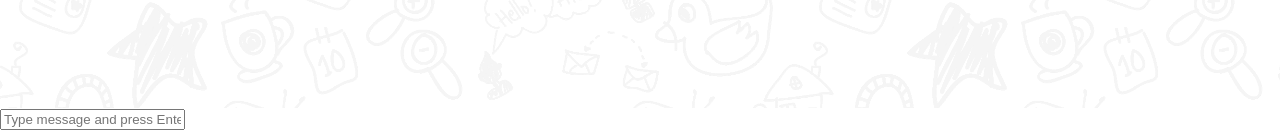
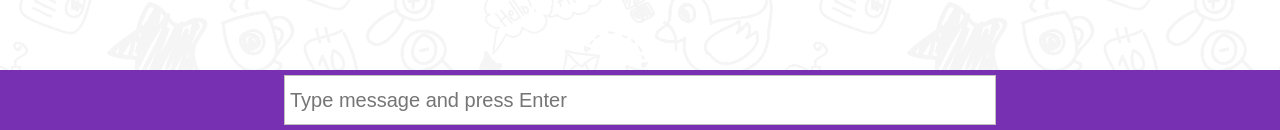
Before and after one commit to michalakweb/doodlechallenge, a React (Create React App) app: page / in a window 1280 px wide. Shown: the part 670-800 px from the top of the page. Built offline with nearby package versions, Linux system fonts and the light colour scheme; no server answers.

Commit message:
form styled

```diff
--- a/src/App.css
+++ b/src/App.css
@@ -80,3 +80,27 @@
     border-radius: 8px;
     line-height: 30px;
 }
+
+/* Form */
+
+.sendMessage-form {
+    background: var(--send-message-form);
+    display: flex;
+    box-sizing: border-box;
+    height: 60px;
+    margin-bottom: 0;
+}
+
+.sendMessage-form-input {
+    max-width: 700px;
+    width: 100%;
+    margin: 5px auto 5px auto;
+    padding: 5px;
+    border: 1px solid rgba(0, 0, 0, 0.247);
+    background: white;
+    font-size: 20px;
+}
+
+.sendMessage-form-input:focus {
+    outline-width: 0;
+}
--- a/src/components/SendMessageForm.js
+++ b/src/components/SendMessageForm.js
@@ -29,8 +29,10 @@ class SendMessageForm extends React.Component {
             <div>
                 <form
                     onSubmit={this.handleSubmit}
+                    className='sendMessage-form'
                 >
                     <input
+                        className='sendMessage-form-input'
                         onChange={this.handleChange}
                         value={this.state.message}
                         placeholder="Type message and press Enter"
```
